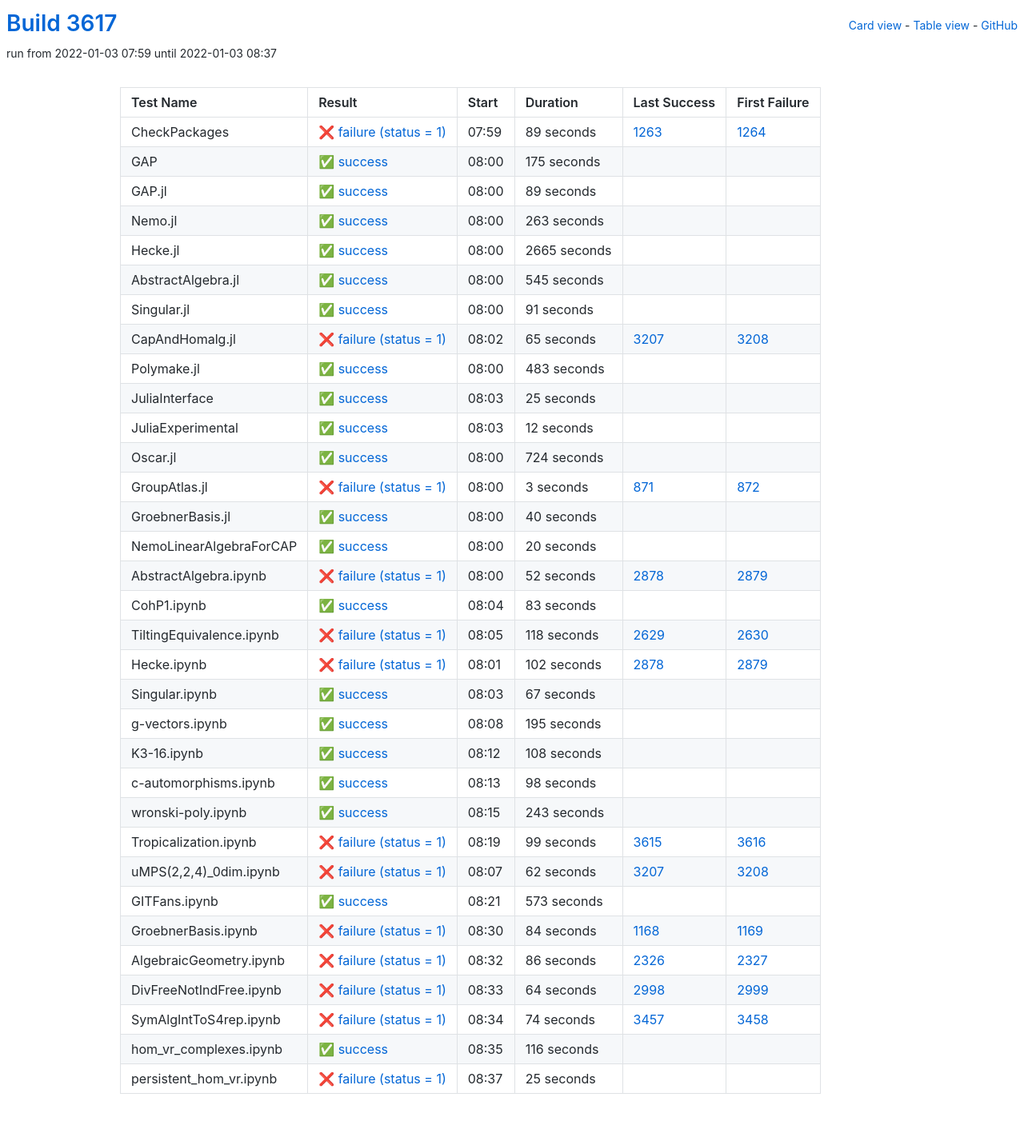
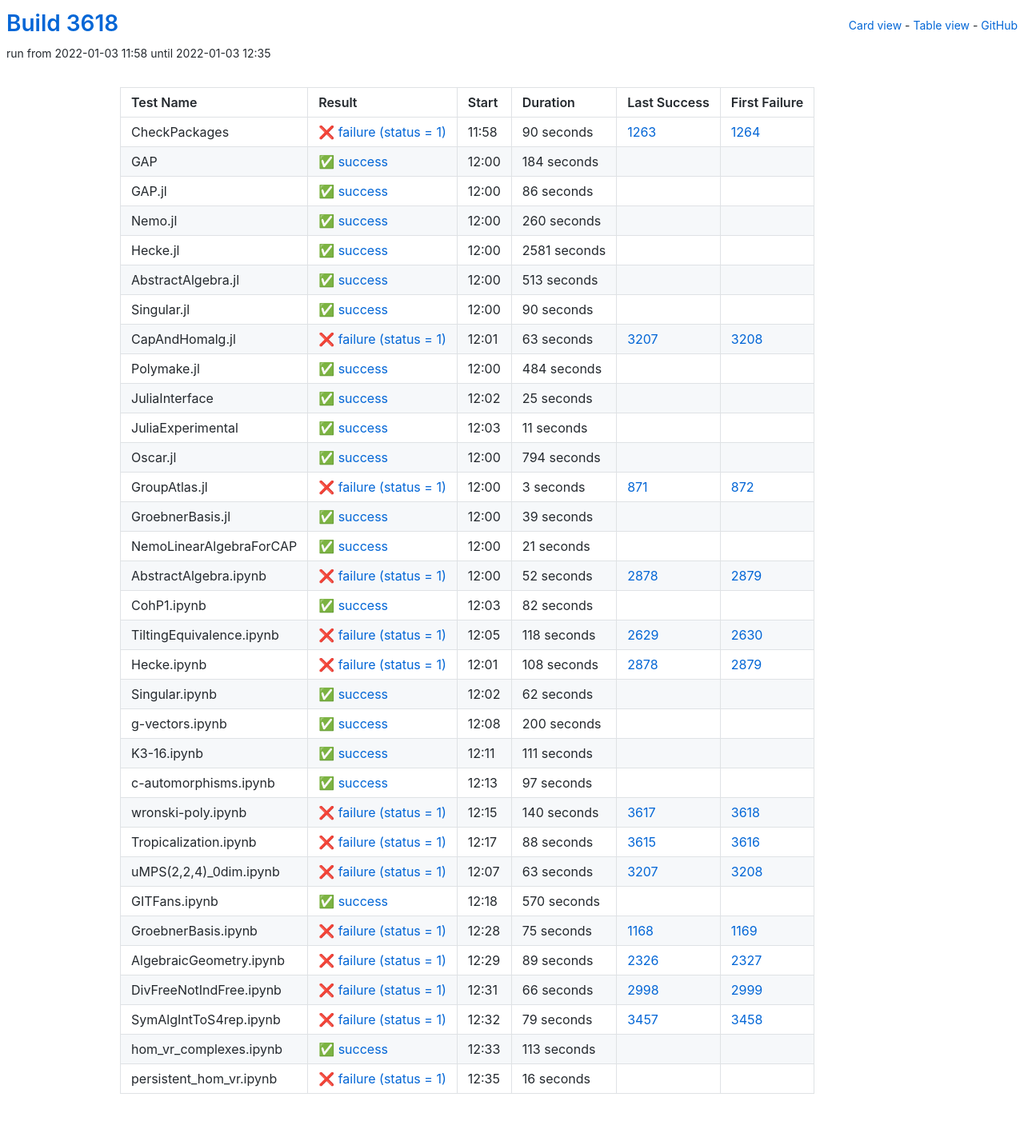
Before and after one commit to oscar-system/oscar-ci-status-stable, a Jekyll site: the page built from table.html, in a window 1280 px wide. Shown: the whole page at 80% size. Built offline with Jekyll 4.4.1, drawn with Linux system fonts in a browser that asks for light colours.

Commit message:
Build #3618

```diff
--- a/_data/ci.yml
+++ b/_data/ci.yml
@@ -1,6 +1,6 @@
 ---
-build: 3617
-build_url: https://oscarci.mathematik.uni-kl.de/job/oscar-stable/3617/
+build: 3618
+build_url: https://oscarci.mathematik.uni-kl.de/job/oscar-stable/3618/
 job: oscar-stable
 organization: oscar-system
 repo: oscar-ci-status-stable
@@ -8,116 +8,116 @@ repourl: https://github.com/oscar-system/oscar-ci-status-stable
 tests:
 - name: CheckPackages
   id: checkpackages
-  log: https://oscarci.mathematik.uni-kl.de/job/oscar-stable/3617/artifact/logs/build-3617/CheckPackages.log
-  start: 2022-01-03 07:59
+  log: https://oscarci.mathematik.uni-kl.de/job/oscar-stable/3618/artifact/logs/build-3618/CheckPackages.log
+  start: 2022-01-03 11:58
   success: false
   exitcode: 1
   status: failure
-  duration: 89
+  duration: 90
   last_success: 1263
   last_success_url: https://oscarci.mathematik.uni-kl.de/job/oscar-stable/1263/
   first_failure: 1264
   first_failure_url: https://oscarci.mathematik.uni-kl.de/job/oscar-stable/1264/
 - name: GAP
   id: gap
-  log: https://oscarci.mathematik.uni-kl.de/job/oscar-stable/3617/artifact/logs/build-3617/GAP.log
-  start: 2022-01-03 08:00
+  log: https://oscarci.mathematik.uni-kl.de/job/oscar-stable/3618/artifact/logs/build-3618/GAP.log
+  start: 2022-01-03 12:00
   success: true
   exitcode: 0
   status: success
-  duration: 175
+  duration: 184
   last_success: false
   last_success_url:
   first_failure: false
   first_failure_url:
 - name: GAP.jl
   id: gap-jl
-  log: https://oscarci.mathematik.uni-kl.de/job/oscar-stable/3617/artifact/logs/build-3617/GAP.jl.log
-  start: 2022-01-03 08:00
+  log: https://oscarci.mathematik.uni-kl.de/job/oscar-stable/3618/artifact/logs/build-3618/GAP.jl.log
+  start: 2022-01-03 12:00
   success: true
   exitcode: 0
   status: success
-  duration: 89
+  duration: 86
   last_success: false
   last_success_url:
   first_failure: false
   first_failure_url:
 - name: Nemo.jl
   id: nemo-jl
-  log: https://oscarci.mathematik.uni-kl.de/job/oscar-stable/3617/artifact/logs/build-3617/Nemo.jl.log
-  start: 2022-01-03 08:00
+  log: https://oscarci.mathematik.uni-kl.de/job/oscar-stable/3618/artifact/logs/build-3618/Nemo.jl.log
+  start: 2022-01-03 12:00
   success: true
   exitcode: 0
   status: success
-  duration: 263
+  duration: 260
   last_success: false
   last_success_url:
   first_failure: false
   first_failure_url:
 - name: Hecke.jl
   id: hecke-jl
-  log: https://oscarci.mathematik.uni-kl.de/job/oscar-stable/3617/artifact/logs/build-3617/Hecke.jl.log
-  start: 2022-01-03 08:00
+  log: https://oscarci.mathematik.uni-kl.de/job/oscar-stable/3618/artifact/logs/build-3618/Hecke.jl.log
+  start: 2022-01-03 12:00
   success: true
   exitcode: 0
   status: success
-  duration: 2665
+  duration: 2581
   last_success: false
   last_success_url:
   first_failure: false
   first_failure_url:
 - name: AbstractAlgebra.jl
   id: abstractalgebra-jl
-  log: https://oscarci.mathematik.uni-kl.de/job/oscar-stable/3617/artifact/logs/build-3617/AbstractAlgebra.jl.log
-  start: 2022-01-03 08:00
+  log: https://oscarci.mathematik.uni-kl.de/job/oscar-stable/3618/artifact/logs/build-3618/AbstractAlgebra.jl.log
+  start: 2022-01-03 12:00
   success: true
   exitcode: 0
   status: success
-  duration: 545
+  duration: 513
   last_success: false
   last_success_url:
   first_failure: false
   first_failure_url:
 - name: Singular.jl
   id: singular-jl
-  log: https://oscarci.mathematik.uni-kl.de/job/oscar-stable/3617/artifact/logs/build-3617/Singular.jl.log
-  start: 2022-01-03 08:00
+  log: https://oscarci.mathematik.uni-kl.de/job/oscar-stable/3618/artifact/logs/build-3618/Singular.jl.log
+  start: 2022-01-03 12:00
   success: true
   exitcode: 0
   status: success
-  duration: 91
+  duration: 90
   last_success: false
   last_success_url:
   first_failure: false
   first_failure_url:
 - name: CapAndHomalg.jl
   id: capandhomalg-jl
-  log: https://oscarci.mathematik.uni-kl.de/job/oscar-stable/3617/artifact/logs/build-3617/CapAndHomalg.jl.log
-  start: 2022-01-03 08:02
+  log: https://oscarci.mathematik.uni-kl.de/job/oscar-stable/3618/artifact/logs/build-3618/CapAndHomalg.jl.log
+  start: 2022-01-03 12:01
   success: false
   exitcode: 1
   status: failure
-  duration: 65
+  duration: 63
   last_success: 3207
   last_success_url: https://oscarci.mathematik.uni-kl.de/job/oscar-stable/3207/
   first_failure: 3208
   first_failure_url: https://oscarci.mathematik.uni-kl.de/job/oscar-stable/3208/
 - name: Polymake.jl
   id: polymake-jl
-  log: https://oscarci.mathematik.uni-kl.de/job/oscar-stable/3617/artifact/logs/build-3617/Polymake.jl.log
-  start: 2022-01-03 08:00
+  log: https://oscarci.mathematik.uni-kl.de/job/oscar-stable/3618/artifact/logs/build-3618/Polymake.jl.log
+  start: 2022-01-03 12:00
   success: true
   exitcode: 0
   status: success
-  duration: 483
+  duration: 484
   last_success: false
   last_success_url:
   first_failure: false
   first_failure_url:
 - name: JuliaInterface
   id: juliainterface
-  log: https://oscarci.mathematik.uni-kl.de/job/oscar-stable/3617/artifact/logs/build-3617/JuliaInterface.log
-  start: 2022-01-03 08:03
+  log: https://oscarci.mathematik.uni-kl.de/job/oscar-stable/3618/artifact/logs/build-3618/JuliaInterface.log
+  start: 2022-01-03 12:02
   success: true
   exitcode: 0
   status: success
@@ -128,32 +128,32 @@ tests:
   first_failure_url:
 - name: JuliaExperimental
   id: juliaexperimental
-  log: https://oscarci.mathematik.uni-kl.de/job/oscar-stable/3617/artifact/logs/build-3617/JuliaExperimental.log
-  start: 2022-01-03 08:03
+  log: https://oscarci.mathematik.uni-kl.de/job/oscar-stable/3618/artifact/logs/build-3618/JuliaExperimental.log
+  start: 2022-01-03 12:03
   success: true
   exitcode: 0
   status: success
-  duration: 12
+  duration: 11
   last_success: false
   last_success_url:
   first_failure: false
   first_failure_url:
 - name: Oscar.jl
   id: oscar-jl
-  log: https://oscarci.mathematik.uni-kl.de/job/oscar-stable/3617/artifact/logs/build-3617/Oscar.jl.log
-  start: 2022-01-03 08:00
+  log: https://oscarci.mathematik.uni-kl.de/job/oscar-stable/3618/artifact/logs/build-3618/Oscar.jl.log
+  start: 2022-01-03 12:00
   success: true
   exitcode: 0
   status: success
-  duration: 724
+  duration: 794
   last_success: false
   last_success_url:
   first_failure: false
   first_failure_url:
 - name: GroupAtlas.jl
   id: groupatlas-jl
-  log: https://oscarci.mathematik.uni-kl.de/job/oscar-stable/3617/artifact/logs/build-3617/GroupAtlas.jl.log
-  start: 2022-01-03 08:00
+  log: https://oscarci.mathematik.uni-kl.de/job/oscar-stable/3618/artifact/logs/build-3618/GroupAtlas.jl.log
+  start: 2022-01-03 12:00
   success: false
   exitcode: 1
   status: failure
@@ -164,32 +164,32 @@ tests:
   first_failure_url: https://oscarci.mathematik.uni-kl.de/job/oscar-stable/872/
 - name: GroebnerBasis.jl
   id: groebnerbasis-jl
-  log: https://oscarci.mathematik.uni-kl.de/job/oscar-stable/3617/artifact/logs/build-3617/GroebnerBasis.jl.log
-  start: 2022-01-03 08:00
+  log: https://oscarci.mathematik.uni-kl.de/job/oscar-stable/3618/artifact/logs/build-3618/GroebnerBasis.jl.log
+  start: 2022-01-03 12:00
   success: true
   exitcode: 0
   status: success
-  duration: 40
+  duration: 39
   last_success: false
   last_success_url:
   first_failure: false
   first_failure_url:
 - name: NemoLinearAlgebraForCAP
   id: nemolinearalgebraforcap
-  log: https://oscarci.mathematik.uni-kl.de/job/oscar-stable/3617/artifact/logs/build-3617/NemoLinearAlgebraForCAP.log
-  start: 2022-01-03 08:00
+  log: https://oscarci.mathematik.uni-kl.de/job/oscar-stable/3618/artifact/logs/build-3618/NemoLinearAlgebraForCAP.log
+  start: 2022-01-03 12:00
   success: true
   exitcode: 0
   status: success
-  duration: 20
+  duration: 21
   last_success: false
   last_success_url:
   first_failure: false
   first_failure_url:
 - name: AbstractAlgebra.ipynb
   id: abstractalgebra-ipynb
-  log: https://oscarci.mathematik.uni-kl.de/job/oscar-stable/3617/artifact/logs/build-3617/AbstractAlgebra.ipynb.log
-  start: 2022-01-03 08:00
+  log: https://oscarci.mathematik.uni-kl.de/job/oscar-stable/3618/artifact/logs/build-3618/AbstractAlgebra.ipynb.log
+  start: 2022-01-03 12:00
   success: false
   exitcode: 1
   status: failure
@@ -200,20 +200,20 @@ tests:
   first_failure_url: https://oscarci.mathematik.uni-kl.de/job/oscar-stable/2879/
 - name: CohP1.ipynb
   id: cohp1-ipynb
-  log: https://oscarci.mathematik.uni-kl.de/job/oscar-stable/3617/artifact/logs/build-3617/CohP1.ipynb.log
-  start: 2022-01-03 08:04
+  log: https://oscarci.mathematik.uni-kl.de/job/oscar-stable/3618/artifact/logs/build-3618/CohP1.ipynb.log
+  start: 2022-01-03 12:03
   success: true
   exitcode: 0
   status: success
-  duration: 83
+  duration: 82
   last_success: false
   last_success_url:
   first_failure: false
   first_failure_url:
 - name: TiltingEquivalence.ipynb
   id: tiltingequivalence-ipynb
-  log: https://oscarci.mathematik.uni-kl.de/job/oscar-stable/3617/artifact/logs/build-3617/TiltingEquivalence.ipynb.log
-  start: 2022-01-03 08:05
+  log: https://oscarci.mathematik.uni-kl.de/job/oscar-stable/3618/artifact/logs/build-3618/TiltingEquivalence.ipynb.log
+  start: 2022-01-03 12:05
   success: false
   exitcode: 1
   status: failure
@@ -224,180 +224,180 @@ tests:
   first_failure_url: https://oscarci.mathematik.uni-kl.de/job/oscar-stable/2630/
 - name: Hecke.ipynb
   id: hecke-ipynb
-  log: https://oscarci.mathematik.uni-kl.de/job/oscar-stable/3617/artifact/logs/build-3617/Hecke.ipynb.log
-  start: 2022-01-03 08:01
+  log: https://oscarci.mathematik.uni-kl.de/job/oscar-stable/3618/artifact/logs/build-3618/Hecke.ipynb.log
+  start: 2022-01-03 12:01
   success: false
   exitcode: 1
   status: failure
-  duration: 102
+  duration: 108
   last_success: 2878
   last_success_url: https://oscarci.mathematik.uni-kl.de/job/oscar-stable/2878/
   first_failure: 2879
   first_failure_url: https://oscarci.mathematik.uni-kl.de/job/oscar-stable/2879/
 - name: Singular.ipynb
   id: singular-ipynb
-  log: https://oscarci.mathematik.uni-kl.de/job/oscar-stable/3617/artifact/logs/build-3617/Singular.ipynb.log
-  start: 2022-01-03 08:03
+  log: https://oscarci.mathematik.uni-kl.de/job/oscar-stable/3618/artifact/logs/build-3618/Singular.ipynb.log
+  start: 2022-01-03 12:02
   success: true
   exitcode: 0
   status: success
-  duration: 67
+  duration: 62
   last_success: false
   last_success_url:
   first_failure: false
   first_failure_url:
 - name: g-vectors.ipynb
   id: g-vectors-ipynb
-  log: https://oscarci.mathematik.uni-kl.de/job/oscar-stable/3617/artifact/logs/build-3617/g-vectors.ipynb.log
-  start: 2022-01-03 08:08
+  log: https://oscarci.mathematik.uni-kl.de/job/oscar-stable/3618/artifact/logs/build-3618/g-vectors.ipynb.log
+  start: 2022-01-03 12:08
   success: true
   exitcode: 0
   status: success
-  duration: 195
+  duration: 200
   last_success: false
   last_success_url:
   first_failure: false
   first_failure_url:
 - name: K3-16.ipynb
   id: k3-16-ipynb
-  log: https://oscarci.mathematik.uni-kl.de/job/oscar-stable/3617/artifact/logs/build-3617/K3-16.ipynb.log
-  start: 2022-01-03 08:12
+  log: https://oscarci.mathematik.uni-kl.de/job/oscar-stable/3618/artifact/logs/build-3618/K3-16.ipynb.log
+  start: 2022-01-03 12:11
   success: true
   exitcode: 0
   status: success
-  duration: 108
+  duration: 111
   last_success: false
   last_success_url:
   first_failure: false
   first_failure_url:
 - name: c-automorphisms.ipynb
   id: c-automorphisms-ipynb
-  log: https://oscarci.mathematik.uni-kl.de/job/oscar-stable/3617/artifact/logs/build-3617/c-automorphisms.ipynb.log
-  start: 2022-01-03 08:13
+  log: https://oscarci.mathematik.uni-kl.de/job/oscar-stable/3618/artifact/logs/build-3618/c-automorphisms.ipynb.log
+  start: 2022-01-03 12:13
   success: true
   exitcode: 0
   status: success
-  duration: 98
+  duration: 97
   last_success: false
   last_success_url:
   first_failure: false
   first_failure_url:
 - name: wronski-poly.ipynb
   id: wronski-poly-ipynb
-  log: https://oscarci.mathematik.uni-kl.de/job/oscar-stable/3617/artifact/logs/build-3617/wronski-poly.ipynb.log
-  start: 2022-01-03 08:15
-  success: true
-  exitcode: 0
-  status: success
-  duration: 243
-  last_success: false
-  last_success_url:
-  first_failure: false
-  first_failure_url:
-- name: Tropicalization.ipynb
-  id: tropicalization-ipynb
-  log: https://oscarci.mathematik.uni-kl.de/job/oscar-stable/3617/artifact/logs/build-3617/Tropicalization.ipynb.log
-  start: 2022-01-03 08:19
+  log: https://oscarci.mathematik.uni-kl.de/job/oscar-stable/3618/artifact/logs/build-3618/wronski-poly.ipynb.log
+  start: 2022-01-03 12:15
   success: false
   exitcode: 1
   status: failure
-  duration: 99
+  duration: 140
+  last_success: 3617
+  last_success_url: https://oscarci.mathematik.uni-kl.de/job/oscar-stable/3617/
+  first_failure: 3618
+  first_failure_url: https://oscarci.mathematik.uni-kl.de/job/oscar-stable/3618/
+- name: Tropicalization.ipynb
+  id: tropicalization-ipynb
+  log: https://oscarci.mathematik.uni-kl.de/job/oscar-stable/3618/artifact/logs/build-3618/Tropicalization.ipynb.log
+  start: 2022-01-03 12:17
+  success: false
+  exitcode: 1
+  status: failure
+  duration: 88
   last_success: 3615
   last_success_url: https://oscarci.mathematik.uni-kl.de/job/oscar-stable/3615/
   first_failure: 3616
   first_failure_url: https://oscarci.mathematik.uni-kl.de/job/oscar-stable/3616/
 - name: uMPS(2,2,4)_0dim.ipynb
   id: umps-2-2-4-0dim-ipynb
-  log: https://oscarci.mathematik.uni-kl.de/job/oscar-stable/3617/artifact/logs/build-3617/uMPS-2-2-4-_0dim.ipynb.log
-  start: 2022-01-03 08:07
+  log: https://oscarci.mathematik.uni-kl.de/job/oscar-stable/3618/artifact/logs/build-3618/uMPS-2-2-4-_0dim.ipynb.log
+  start: 2022-01-03 12:07
   success: false
   exitcode: 1
   status: failure
-  duration: 62
+  duration: 63
   last_success: 3207
   last_success_url: https://oscarci.mathematik.uni-kl.de/job/oscar-stable/3207/
   first_failure: 3208
   first_failure_url: https://oscarci.mathematik.uni-kl.de/job/oscar-stable/3208/
 - name: GITFans.ipynb
   id: gitfans-ipynb
-  log: https://oscarci.mathematik.uni-kl.de/job/oscar-stable/3617/artifact/logs/build-3617/GITFans.ipynb.log
-  start: 2022-01-03 08:21
+  log: https://oscarci.mathematik.uni-kl.de/job/oscar-stable/3618/artifact/logs/build-3618/GITFans.ipynb.log
+  start: 2022-01-03 12:18
   success: true
   exitcode: 0
   status: success
-  duration: 573
+  duration: 570
   last_success: false
   last_success_url:
   first_failure: false
   first_failure_url:
 - name: GroebnerBasis.ipynb
   id: groebnerbasis-ipynb
-  log: https://oscarci.mathematik.uni-kl.de/job/oscar-stable/3617/artifact/logs/build-3617/GroebnerBasis.ipynb.log
-  start: 2022-01-03 08:30
+  log: https://oscarci.mathematik.uni-kl.de/job/oscar-stable/3618/artifact/logs/build-3618/GroebnerBasis.ipynb.log
+  start: 2022-01-03 12:28
   success: false
   exitcode: 1
   status: failure
-  duration: 84
+  duration: 75
   last_success: 1168
   last_success_url: https://oscarci.mathematik.uni-kl.de/job/oscar-stable/1168/
   first_failure: 1169
   first_failure_url: https://oscarci.mathematik.uni-kl.de/job/oscar-stable/1169/
 - name: AlgebraicGeometry.ipynb
   id: algebraicgeometry-ipynb
-  log: https://oscarci.mathematik.uni-kl.de/job/oscar-stable/3617/artifact/logs/build-3617/AlgebraicGeometry.ipynb.log
-  start: 2022-01-03 08:32
+  log: https://oscarci.mathematik.uni-kl.de/job/oscar-stable/3618/artifact/logs/build-3618/AlgebraicGeometry.ipynb.log
+  start: 2022-01-03 12:29
   success: false
   exitcode: 1
   status: failure
-  duration: 86
+  duration: 89
   last_success: 2326
   last_success_url: https://oscarci.mathematik.uni-kl.de/job/oscar-stable/2326/
   first_failure: 2327
   first_failure_url: https://oscarci.mathematik.uni-kl.de/job/oscar-stable/2327/
 - name: DivFreeNotIndFree.ipynb
   id: divfreenotindfree-ipynb
-  log: https://oscarci.mathematik.uni-kl.de/job/oscar-stable/3617/artifact/logs/build-3617/DivFreeNotIndFree.ipynb.log
-  start: 2022-01-03 08:33
+  log: https://oscarci.mathematik.uni-kl.de/job/oscar-stable/3618/artifact/logs/build-3618/DivFreeNotIndFree.ipynb.log
+  start: 2022-01-03 12:31
   success: false
   exitcode: 1
   status: failure
-  duration: 64
+  duration: 66
   last_success: 2998
   last_success_url: https://oscarci.mathematik.uni-kl.de/job/oscar-stable/2998/
   first_failure: 2999
   first_failure_url: https://oscarci.mathematik.uni-kl.de/job/oscar-stable/2999/
 - name: SymAlgIntToS4rep.ipynb
   id: symalginttos4rep-ipynb
-  log: https://oscarci.mathematik.uni-kl.de/job/oscar-stable/3617/artifact/logs/build-3617/SymAlgIntToS4rep.ipynb.log
-  start: 2022-01-03 08:34
+  log: https://oscarci.mathematik.uni-kl.de/job/oscar-stable/3618/artifact/logs/build-3618/SymAlgIntToS4rep.ipynb.log
+  start: 2022-01-03 12:32
   success: false
   exitcode: 1
   status: failure
-  duration: 74
+  duration: 79
   last_success: 3457
   last_success_url: https://oscarci.mathematik.uni-kl.de/job/oscar-stable/3457/
   first_failure: 3458
   first_failure_url: https://oscarci.mathematik.uni-kl.de/job/oscar-stable/3458/
 - name: hom_vr_complexes.ipynb
   id: hom-vr-complexes-ipynb
-  log: https://oscarci.mathematik.uni-kl.de/job/oscar-stable/3617/artifact/logs/build-3617/hom_vr_complexes.ipynb.log
-  start: 2022-01-03 08:35
+  log: https://oscarci.mathematik.uni-kl.de/job/oscar-stable/3618/artifact/logs/build-3618/hom_vr_complexes.ipynb.log
+  start: 2022-01-03 12:33
   success: true
   exitcode: 0
   status: success
-  duration: 116
+  duration: 113
   last_success: false
   last_success_url:
   first_failure: false
   first_failure_url:
 - name: persistent_hom_vr.ipynb
   id: persistent-hom-vr-ipynb
-  log: https://oscarci.mathematik.uni-kl.de/job/oscar-stable/3617/artifact/logs/build-3617/persistent_hom_vr.ipynb.log
-  start: 2022-01-03 08:37
+  log: https://oscarci.mathematik.uni-kl.de/job/oscar-stable/3618/artifact/logs/build-3618/persistent_hom_vr.ipynb.log
+  start: 2022-01-03 12:35
   success: false
   exitcode: 1
   status: failure
-  duration: 25
+  duration: 16
   last_success: false
   last_success_url:
   first_failure: false
```
Also changed, not shown: README.md.
